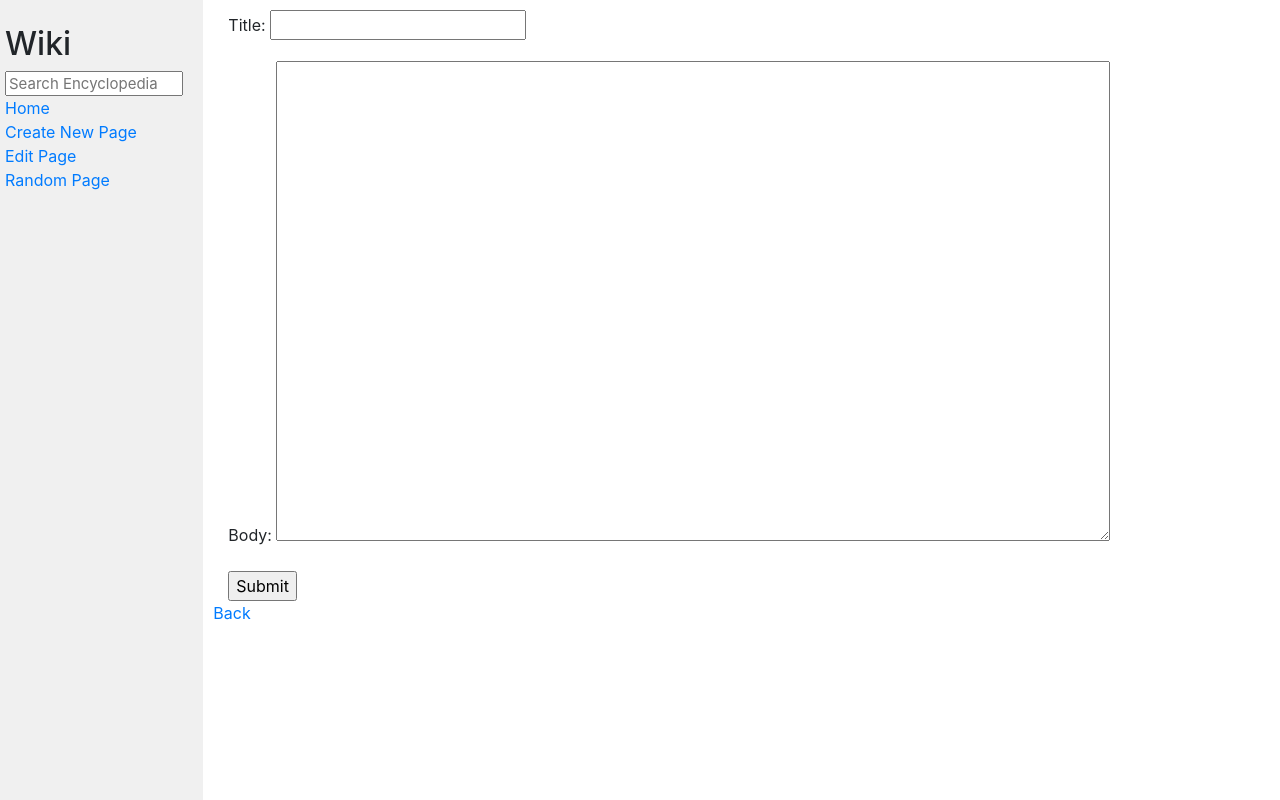
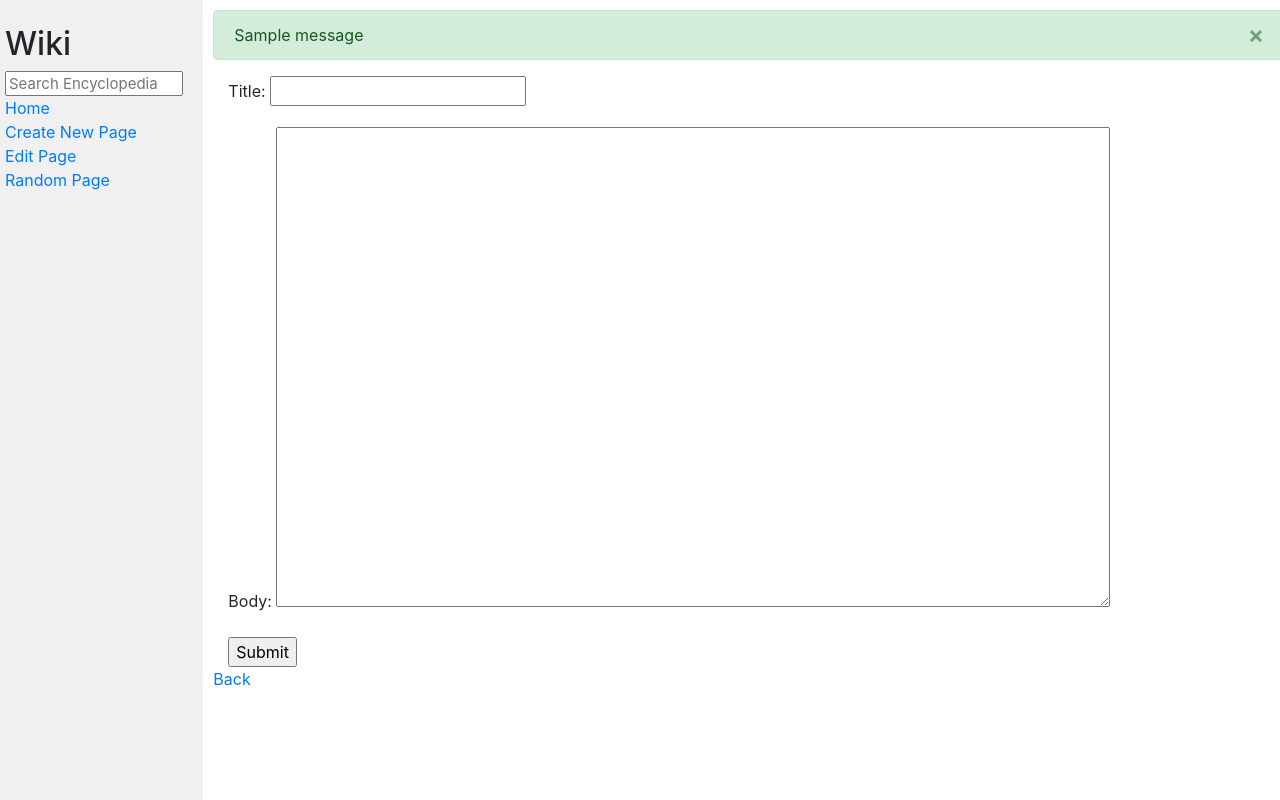
Before and after one commit to pythoninthegrass/cs50w, a Django app: template app/project/wiki/encyclopedia/templates/edit.html in a window 1280 px wide. Run offline with Django 3.2, Linux system fonts and the light colour scheme; the template is opened without the code that fills it: values that come from a table or form of the project are taken from there, others are empty; tables that the repository leaves empty hold one stand-in row (values such as "Sample post"); one stand-in notice (Sample message) is shown; some libraries are stand-ins or nearby versions.

Commit message:
Duplicate validation (WIP)
Breaking on views.py messages.error() rendering.
Follows https://www.csestack.org/display-messages-form-submit-django/.

```diff
--- a/app/project/wiki/encyclopedia/templates/edit.html
+++ b/app/project/wiki/encyclopedia/templates/edit.html
@@ -5,6 +5,7 @@
 {% endblock %}
 
 {% block body %}
+  {% include 'messages.html' %}
   <div class="container">
     <form method="POST" action="">{% csrf_token %}
       {{ form.as_p|safe }}
--- /dev/null
+++ b/app/project/wiki/encyclopedia/templates/messages.html
@@ -0,0 +1,10 @@
+{% for message in messages %}
+<div class="container-fluid p-0">
+  <div class="alert {{ message.tags }} alert-dismissible" role="alert" >
+    <button type="button" class="close" data-dismiss="alert" aria-label="Close">
+      <span aria-hidden="true">×</span>
+    </button>
+    {{ message }}
+  </div>
+</div>
+{% endfor %}
```
Also changed, not shown: app/project/wiki/conf/settings.py (+9 -0 lines), app/project/wiki/encyclopedia/util.py (+7 -5 lines), app/project/wiki/encyclopedia/views.py (+16 -9 lines).
